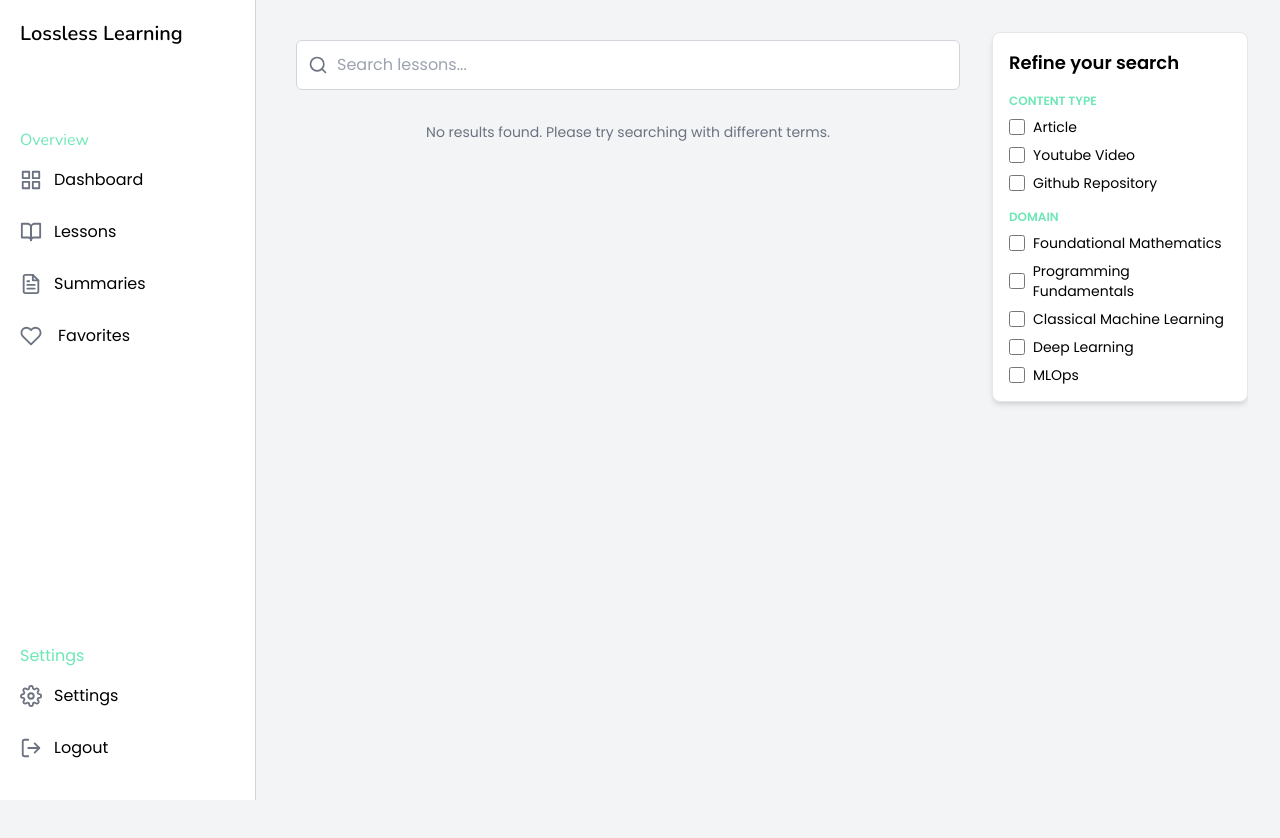
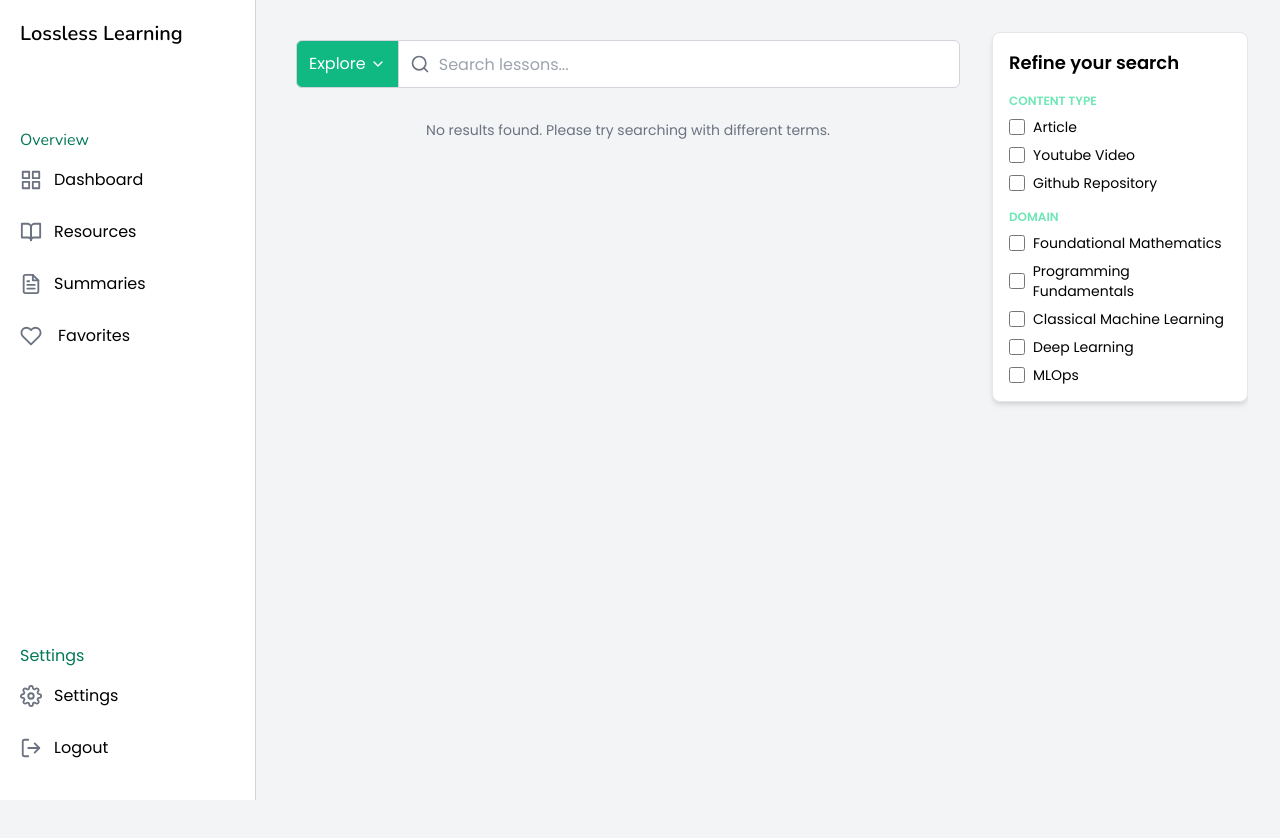
Before and after one commit to AnirudhKakati/lossless-learning, a React (Vite) app in the folder react-app/: page /summary in a window 1280 px wide. Shown: the top 838 px of the page. Built offline with nearby package versions, Linux system fonts and the light colour scheme.

Commit message:
Add UI Explore Option on Searchbar for Search by Topic

```diff
--- a/react-app/src/components/Navbar.jsx
+++ b/react-app/src/components/Navbar.jsx
@@ -7,7 +7,7 @@ export default function Navbar() {
       <aside className="fixed left-0 top-0 h-full w-64 bg-white border-r border-gray-300 text-black p-5 flex flex-col justify-between">
       <div>
         <h2 className="text-xl font-serif font-bold mb-20">Lossless Learning</h2>
-        <h3 className="text-m font-serif mb-2 text-emerald-300">Overview</h3>
+        <h3 className="text-m font-serif mb-2 text-emerald-700">Overview</h3>
         <nav>
           <ul>
             <li className="mb-2 flex items-center gap-1">
@@ -16,7 +16,7 @@ export default function Navbar() {
             </li>
             <li className="mb-2 flex items-center gap-1">
               <FiBookOpen size={22} className="relative -top-[2px] text-gray-500" />
-              <Link to="/resource" className="underline-hover">Lessons</Link>
+              <Link to="/resource" className="underline-hover">Resources</Link>
             </li>
             <li className="mb-2 flex items-center gap-1">
               <FiFileText size={22} className="relative -top-[2px] text-gray-500" />
@@ -30,7 +30,7 @@ export default function Navbar() {
         </nav>
       </div>
       <div>
-        <h3 className="text-m mb-2 text-emerald-300">Settings</h3>
+        <h3 className="text-m mb-2 text-emerald-700">Settings</h3>
         <nav>
           <ul>
             <li className="mb-2 flex items-center gap-1">
--- a/react-app/src/components/SearchBar.jsx
+++ b/react-app/src/components/SearchBar.jsx
@@ -1,14 +1,81 @@
-import { FiSearch } from "react-icons/fi";
+import { useState } from "react";
+import { FiSearch, FiChevronDown } from "react-icons/fi";
+import data from "../../../topics.json";
 
 export default function SearchBar() {
+  const [isDropdownOpen, setIsDropdownOpen] = useState(false);
+  const [openSubdomains, setOpenSubdomains] = useState({});
+
+  const toggleSubdomain = (key) => {
+    setOpenSubdomains((prev) => ({
+      ...prev,
+      [key]: !prev[key],
+    }));
+  };
+
   return (
-        <div className="relative w-full mb-2 bg-gray-100 p-2 rounded-lg overflow-hidden">
+    <div className="w-full mb-2 bg-gray-100 p-2 rounded-lg">
+      <div className="relative flex w-full">
+        {/* Explore Button */}
+        <button
+          onClick={() => setIsDropdownOpen((prev) => !prev)}
+          className="h-12 px-3 flex items-center gap-1 bg-emerald-500 text-white font-medium rounded-l-md hover:bg-emerald-600 transition border border-gray-300 border-r-0 z-10"
+        >
+          Explore
+          <FiChevronDown
+            className={`w-4 h-4 transform transition-transform duration-200 ${
+              isDropdownOpen ? "rotate-180" : ""
+            }`}
+          />
+        </button>
+
+        {/* Search Input */}
+        <div className="relative w-full">
           <input
             type="text"
             placeholder="Search lessons..."
-          className="w-full p-3 pl-10 border border-gray-300 rounded-md focus:outline-none focus:border-emerald-300 transition-colors duration-2000"
+            className="w-full h-12 p-3 pl-10 border border-gray-300 rounded-r-md focus:outline-none focus:border-emerald-300 transition-colors duration-200"
           />
-        <FiSearch className="absolute left-5 top-1/2 -translate-y-1/2 w-5 h-5 text-gray-500" />
+          <FiSearch className="absolute left-3 top-1/2 -translate-y-1/2 w-5 h-5 text-gray-500" />
+        </div>
+
+        {/* Dropdown Menu */}
+        {isDropdownOpen && (
+          <div className="absolute top-[100%] left-0 w-full bg-white border border-t-0 rounded-b-md shadow-xl z-20 max-h-[500px] overflow-y-auto">
+            {Object.entries(data).map(([domain, subdomains]) => (
+              <div key={domain} className="p-4 border-b">
+                <h3 className="text-md font-bold text-emerald-700">{domain}</h3>
+                {Object.entries(subdomains).map(([subdomain, topics]) => {
+                  const key = `${domain}__${subdomain}`;
+                  const isOpen = openSubdomains[key];
+                  return (
+                    <div key={subdomain} className="ml-4 mt-2">
+                      <button
+                        onClick={() => toggleSubdomain(key)}
+                        className="text-sm font-semibold text-gray-800 flex items-center gap-1 hover:text-emerald-600"
+                      >
+                        {subdomain}
+                        <FiChevronDown
+                          className={`w-4 h-4 transform transition-transform duration-200 ${
+                            isOpen ? "rotate-180" : ""
+                          }`}
+                        />
+                      </button>
+                      {isOpen && (
+                        <ul className="ml-4 mt-1 list-disc text-sm text-gray-600">
+                          {Object.keys(topics).map((topic) => (
+                            <li key={topic}>{topic}</li>
+                          ))}
+                        </ul>
+                      )}
+                    </div>
+                  );
+                })}
+              </div>
+            ))}
+          </div>
+        )}
+      </div>
     </div>
   );
 }
```
Lines whose indentation alone changed are shown as unchanged.
